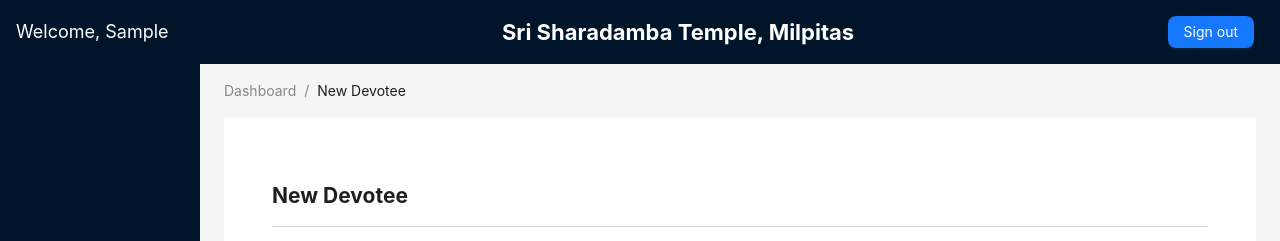
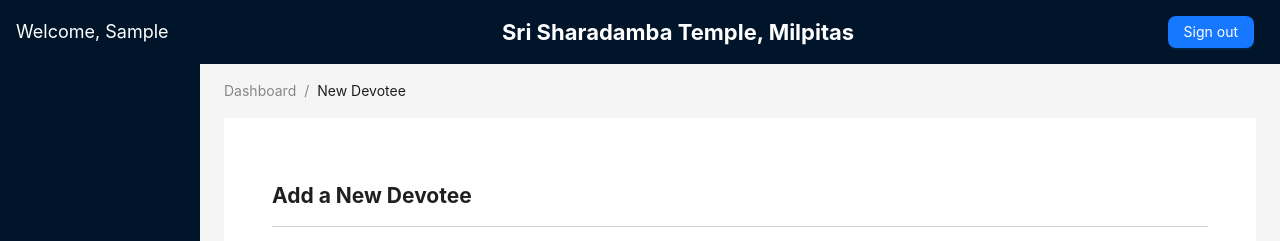
Before and after one commit to chyavanphadke/sri-sharadamba-temple-adminpanel, a React (Create React App) app: page /dashboard/home in a window 1280 px wide. Shown: the top 241 px of the page. Built offline with nearby package versions, Linux system fonts and the light colour scheme; no server answers; sample sign-in values are in the browser's storage.

Commit message:
Update to Home tab reduced vertical line width

```diff
--- a/src/components/Home.js
+++ b/src/components/Home.js
@@ -2,7 +2,7 @@ import React, { useState, useEffect, useCallback, useMemo } from 'react';
 import { Layout, Input, Button, Form, message, Row, Col, DatePicker } from 'antd';
 import axios from 'axios';
 import moment from 'moment';
-import { jwtDecode } from 'jwt-decode';
+import {jwtDecode} from 'jwt-decode';
 import './Home.css';
 
 const { Content } = Layout;
@@ -32,12 +32,11 @@ const Home = () => {
   };
 
   useEffect(() => {
-    const token = localStorage.getItem('token');
     if (token) {
       const decodedToken = jwtDecode(token);
       fetchAccessControl(decodedToken.usertype);
     }
-  }, []);
+  }, [token]);
 
   const handleOk = async (values) => {
     try {
@@ -102,7 +101,7 @@ const Home = () => {
     <Layout>
       <Content>
         <div className="site-layout-content">
-          <h2>New Devotee</h2>
+          <h2>Add a New Devotee</h2>
           <div style={{ display: 'flex', flexDirection: 'row', justifyContent: 'space-between', borderTop: '1px solid lightgrey', paddingTop: 16 }}>
             <div style={{ width: '49%' }}>
               <Form
@@ -199,7 +198,7 @@ const Home = () => {
                 </Form.Item>
               </Form>
             </div>
-            <div style={{ width: '0.5%', backgroundColor: 'lightgrey' }}></div>
+            <div style={{ width: '0.08%', backgroundColor: 'lightgrey' }}></div>
             <div style={{ width: '49%' }}>
               <h3>Family Members</h3>
               {familyMembers.map((member, index) => (
```
